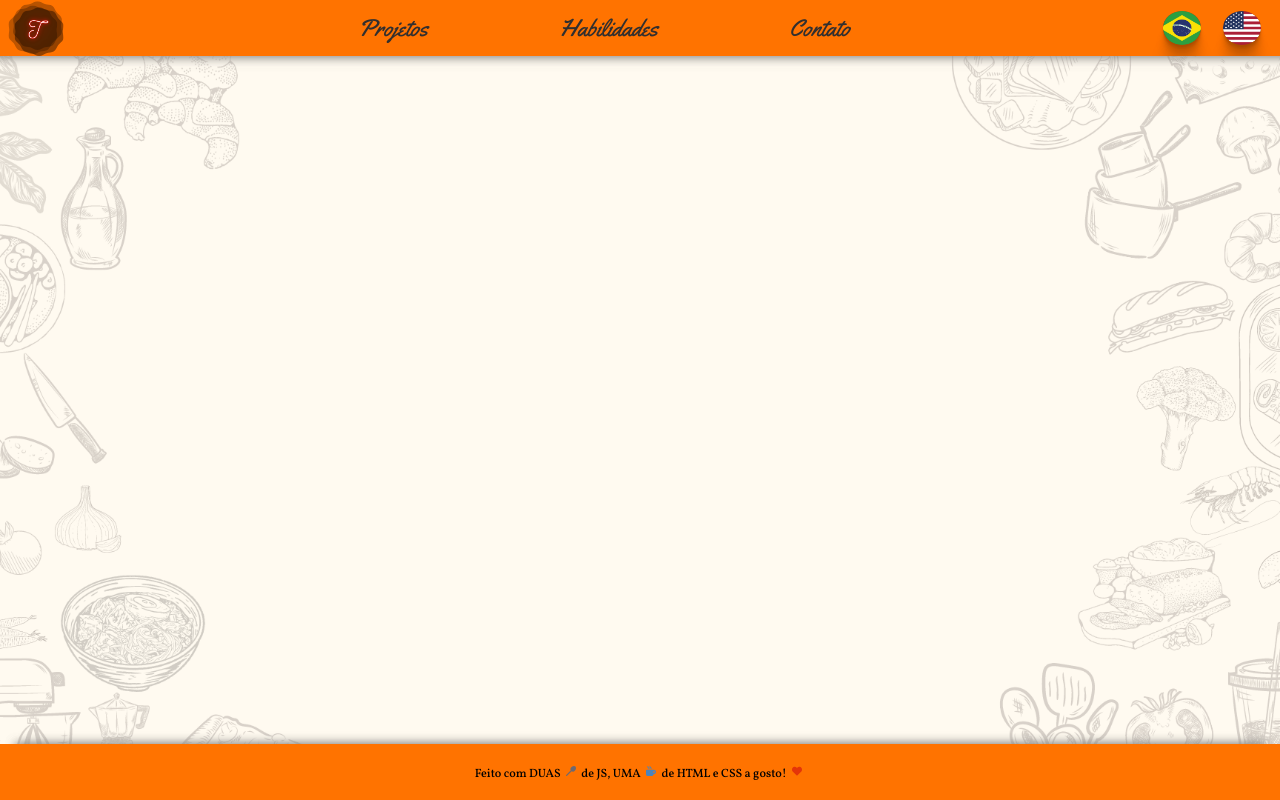
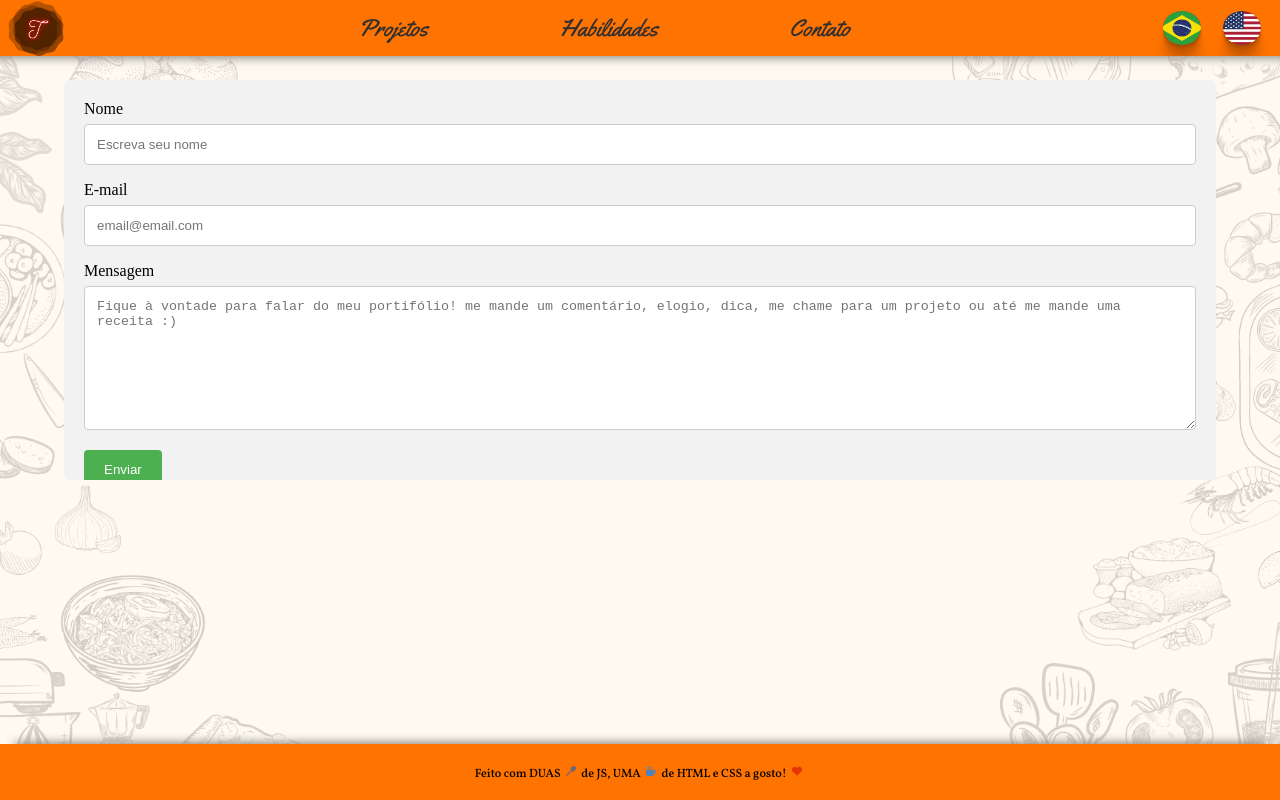
Before and after one commit to Tamyrescso/frontend_portfolio, a React (Create React App) app: page /contact in a window 1280 px wide. Built offline with nearby package versions, Linux system fonts and the light colour scheme.

Commit message:
add contactform na página contact

```diff
--- a/src/pages/Contact.js
+++ b/src/pages/Contact.js
@@ -1,16 +1,19 @@
-import React from 'react'
+import React from 'react';
 import Header from '../components/Header';
 import Footer from '../components/Footer';
+import ContactForm from '../components/ContactForm';
 import '../style/contact.css';
 
 function Contact() {
   return (
     <div>
       <Header/>
-      <div className='mainContact'></div>
+      <div className='mainContact'>
+        <ContactForm />
+      </div>
       <Footer/>
     </div>
   )
 }
 
-export default Contact
+export default Contact;
```
